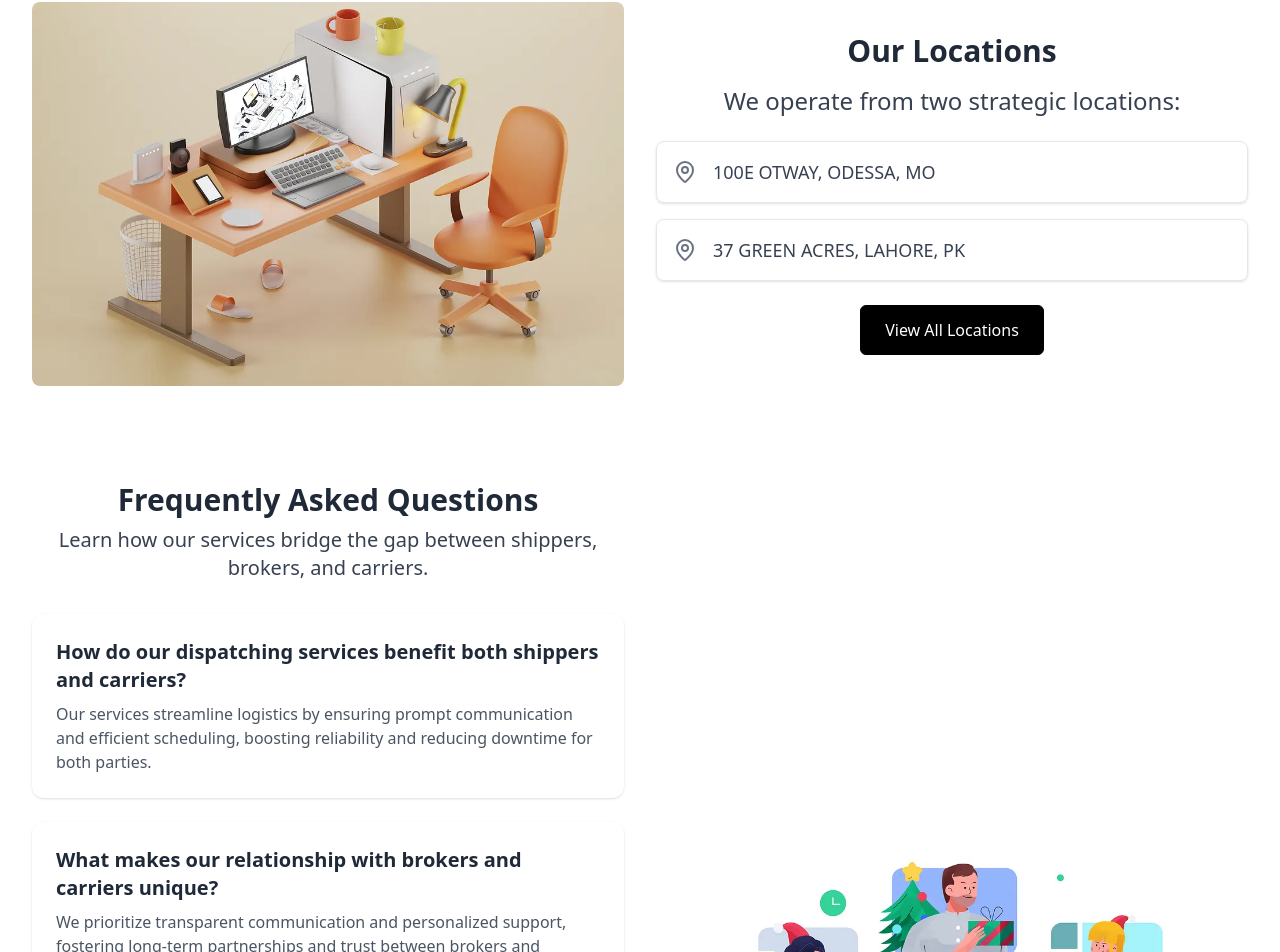
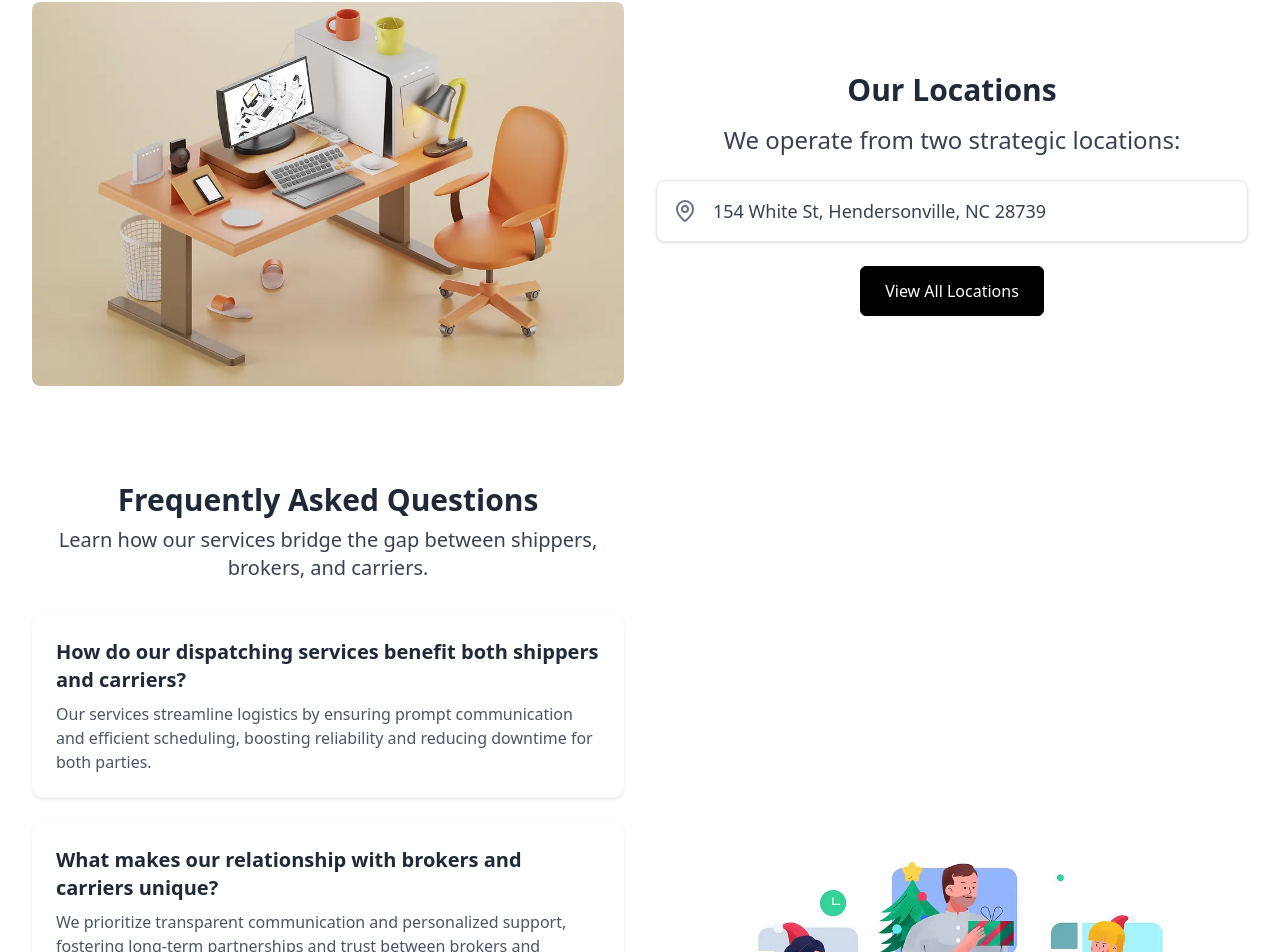
Before and after one commit to LaeeqtheDev/routelanellc, a Next.js app: page / in a window 1280 px wide. Shown: the part 5564-6516 px from the top of the page. Built offline with nearby package versions, Linux system fonts and the light colour scheme.

Commit message:
Update Locations NC .jsx

```diff
--- a/app/components/Locations.jsx
+++ b/app/components/Locations.jsx
@@ -4,8 +4,7 @@ import Image from "next/image";
 import { MapPin } from "lucide-react";
 
 const locations = [
-  "100E OTWAY, ODESSA, MO",
-  "37 GREEN ACRES, LAHORE, PK",
+  "154 White St, Hendersonville, NC 28739"
 ];
 
 const OurLocations = () => {
```
